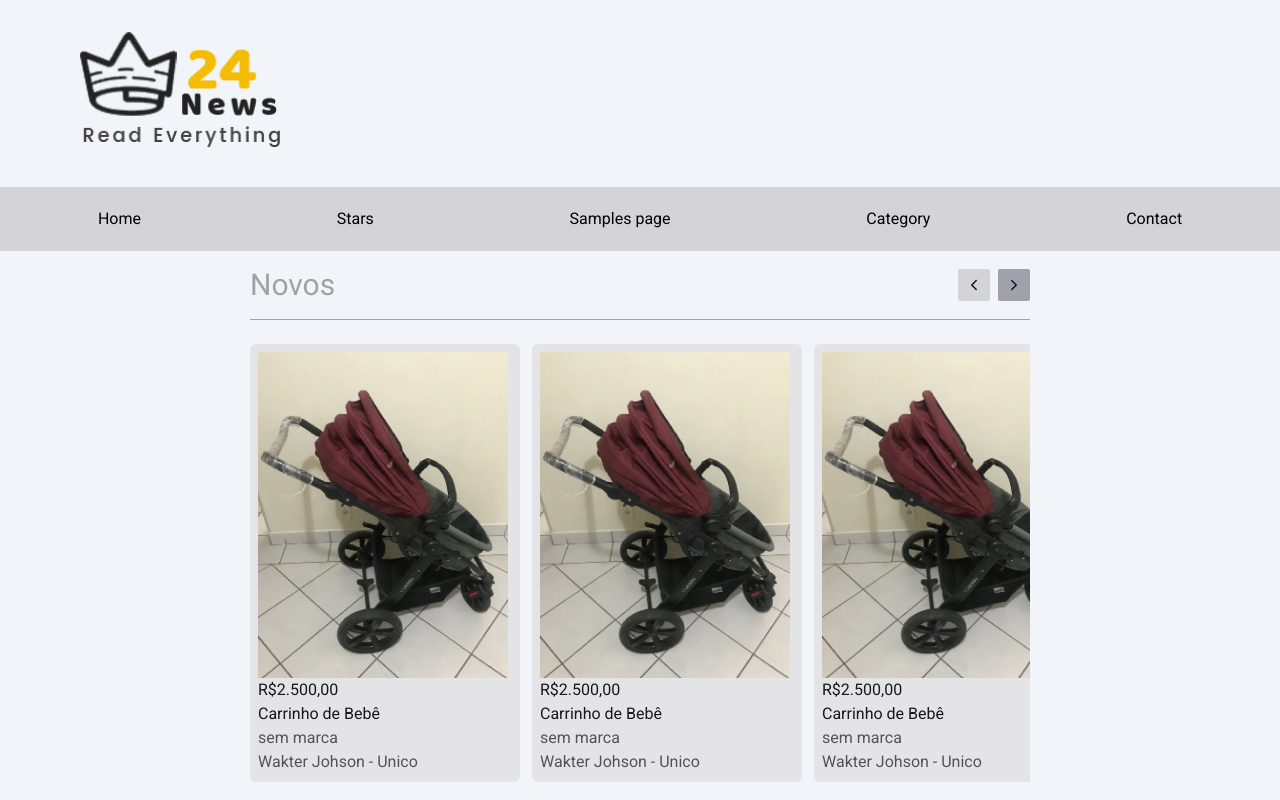
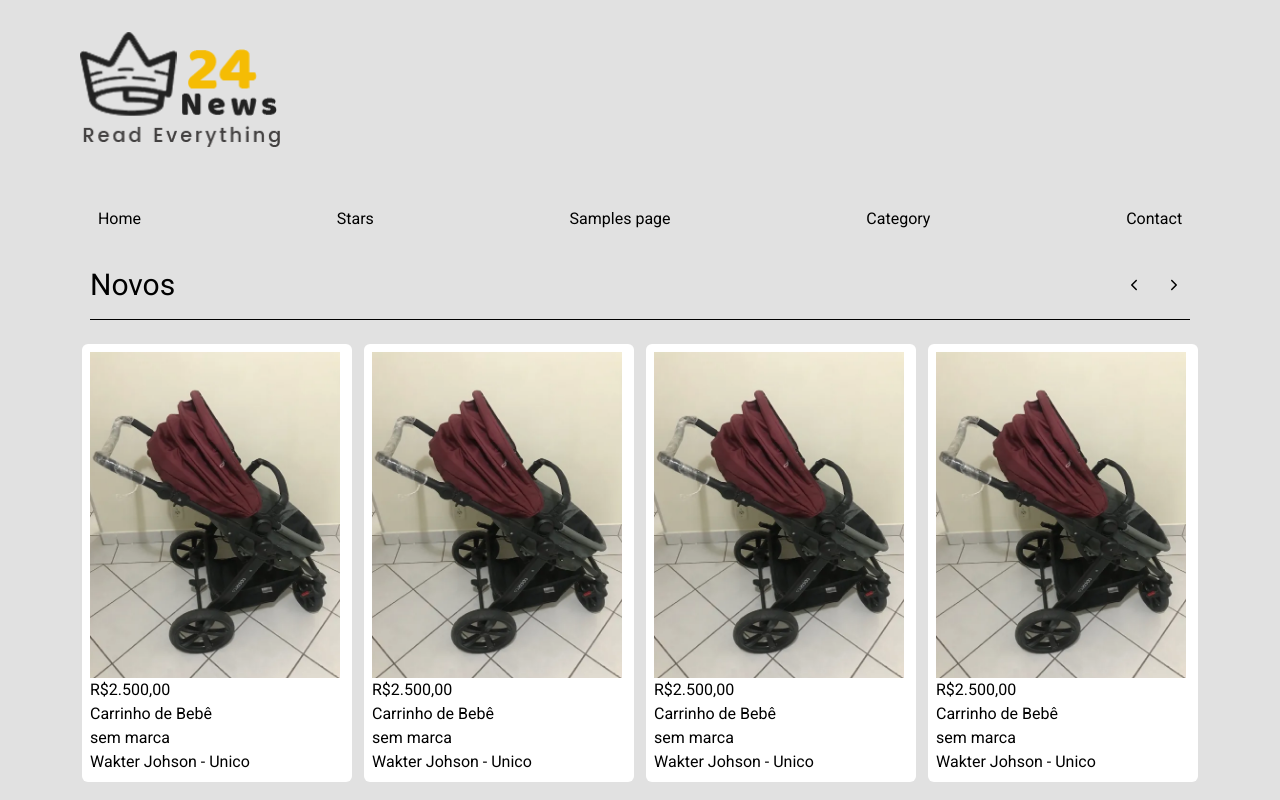
Before and after one commit to adventureandre/desapega-vendas, a Next.js app: page / in a window 1280 px wide. Built offline with nearby package versions, Linux system fonts and the light colour scheme.

Commit message:
fixed  zustand and  exemple use store of zustand

```diff
--- a/package.json
+++ b/package.json
@@ -28,7 +28,7 @@
     "eslint": "^8",
     "eslint-config-next": "14.2.3",
     "postcss": "^8",
-    "prisma": "^5",
+    "prisma": "^5.19.0",
     "tailwindcss": "^3",
     "typescript": "^5.4.5"
   }
--- a/src/app/(store)/(home)/page.tsx
+++ b/src/app/(store)/(home)/page.tsx
@@ -3,13 +3,8 @@ import Image from 'next/image'
 import logo from '@/images/logo.png'
 import carrinhoDeBb from '@/images/carinho-de-bb.png'
 import { IoIosArrowBack, IoIosArrowForward } from 'react-icons/io'
-import {
-  Carousel,
-  handleNextExternal,
-  handlePrevExternal,
-} from '@/components/carousel'
 
-export default function Home() {
+export default async function Home() {
   return (
     <>
       <header className="flex justify-between flex-col gap-2">
@@ -63,20 +58,18 @@ export default function Home() {
         </nav>
       </header>
       <main className="space-y-6 flex justify-center">
-        <section className="mx-[250px] space-y-6 min-w-[400px]">
+        <section className="max-w-[1100px] space-y-6 min-w-[400px]">
           <div className="py-4 border-b border-gray-400">
             <div className="flex justify-between items-center ">
               <h2 className="text-3xl text-zinc-400">Novos</h2>
               <div className="flex gap-2 ">
                 <button
-                  onClick={handlePrevExternal}
                   className="bg-zinc-300 text-gray-900 rounded-sm p-2 hover:bg-gray-500 hover:text-gray-200"
                   aria-label="Previous"
                 >
                   <IoIosArrowBack />
                 </button>
                 <button
-                  onClick={handleNextExternal}
                   className="bg-zinc-400 text-gray-900 rounded-sm p-2 hover:bg-gray-600 hover:text-gray-200"
                   aria-label="Next"
                 >
@@ -86,9 +79,12 @@ export default function Home() {
             </div>
           </div>
 
-          <div className="flex justify-center">
-            <Carousel>
-              <article className="p-2 rounded-md bg-zinc-200 min-h-[350px] min-w-[270px]">
+          <div className="flex justify-center gap-3">
+            {Array.from({ length: 4 }).map((_, i) => (
+              <article
+                key={i}
+                className="p-2 rounded-md bg-desapegaWhite min-h-[350px] min-w-[270px]"
+              >
                 <Image
                   className="w-[250px] h-[326px]"
                   src={carrinhoDeBb}
@@ -102,67 +98,7 @@ export default function Home() {
                 <p className="text-zinc-600">sem marca</p>
                 <p className="text-zinc-600">Wakter Johson - Unico</p>
               </article>
-
-              <article className="p-2 rounded-md bg-zinc-200 min-h-[350px] min-w-[270px]">
-                <Image
-                  className="w-[250px] h-[326px]"
-                  src={carrinhoDeBb}
-                  alt=""
-                  width={450}
-                />
-                <span className="text-zinc-900">R$2.500,00</span>
-                <h3 className="text-md text-zinc-900 text-left">
-                  Carrinho de Bebê
-                </h3>
-                <p className="text-zinc-600">sem marca</p>
-                <p className="text-zinc-600">Wakter Johson - Unico</p>
-              </article>
-
-              <article className="p-2 rounded-md bg-zinc-200 min-h-[350px] min-w-[270px]">
-                <Image
-                  className="w-[250px] h-[326px]"
-                  src={carrinhoDeBb}
-                  alt=""
-                  width={450}
-                />
-                <span className="text-zinc-900">R$2.500,00</span>
-                <h3 className="text-md text-zinc-900 text-left">
-                  Carrinho de Bebê
-                </h3>
-                <p className="text-zinc-600">sem marca</p>
-                <p className="text-zinc-600">Wakter Johson - Unico</p>
-              </article>
-
-              <article className="p-2 rounded-md bg-zinc-200 min-h-[350px] min-w-[270px]">
-                <Image
-                  className="w-[250px] h-[326px]"
-                  src={carrinhoDeBb}
-                  alt=""
-                  width={450}
-                />
-                <span className="text-zinc-900">R$2.500,00</span>
-                <h3 className="text-md text-zinc-900 text-left">
-                  Carrinho de Bebê
-                </h3>
-                <p className="text-zinc-600">sem marca</p>
-                <p className="text-zinc-600">Wakter Johson - Unico</p>
-              </article>
-
-              <article className="p-2 rounded-md bg-zinc-200 min-h-[350px] min-w-[270px]">
-                <Image
-                  className="w-[250px] h-[326px]"
-                  src={carrinhoDeBb}
-                  alt=""
-                  width={450}
-                />
-                <span className="text-zinc-900">R$2.500,00</span>
-                <h3 className="text-md text-zinc-900 text-left">
-                  Carrinho de Bebê
-                </h3>
-                <p className="text-zinc-600">sem marca</p>
-                <p className="text-zinc-600">Wakter Johson - Unico</p>
-              </article>
-            </Carousel>
+            ))}
           </div>
         </section>
       </main>
--- a/src/app/api/user/route.ts
+++ b/src/app/api/user/route.ts
@@ -1,7 +1,11 @@
-import { userStore } from '@/store/userStore'
+import { prisma } from '@/lib/prisma'
 import { NextResponse } from 'next/server'
 
 export async function GET() {
-  const allUsers = await userStore.getState().getAllUsers()
-  return NextResponse.json(allUsers)
+  try {
+    const allUsers = await prisma.user.findMany()
+    return NextResponse.json(allUsers)
+  } catch (error) {
+    return NextResponse.json({ error: 'Failed to fetch users' })
+  }
 }
--- a/src/app/layout.tsx
+++ b/src/app/layout.tsx
@@ -25,7 +25,7 @@ export default function RootLayout({
   return (
     <html lang="pt">
       <StyledJsxRegistry>
-        <body className={(roboto.className, 'bg-slate-100 text-black')}>
+        <body className={(roboto.className, 'bg-desapegaFundo text-black')}>
           {children}
         </body>
       </StyledJsxRegistry>
--- /dev/null
+++ b/src/app/teste/page.tsx
@@ -0,0 +1,23 @@
+'use client'
+import { useEffect } from 'react'
+import { userStore } from '@/store/userStore'
+
+export default function Teste() {
+  const { users, load } = userStore((store) => {
+    return {
+      users: store.users,
+      load: store.load,
+    }
+  })
+
+  useEffect(() => {
+    load()
+  }, [])
+
+  return (
+    <div>
+      <h1>Teste</h1>
+      <pre>{JSON.stringify(users, null, 2)}</pre>
+    </div>
+  )
+}
--- a/src/components/carousel/index.tsx
+++ /dev/null
@@ -1,76 +0,0 @@
-'use client'
-import { motion, useAnimation } from 'framer-motion'
-import React, {
-  ReactNode,
-  useCallback,
-  useEffect,
-  useRef,
-  useState,
-} from 'react'
-
-let handlePrevExternal: () => void
-let handleNextExternal: () => void
-
-interface CarouselProps {
-  children: ReactNode
-}
-
-export function Carousel({ children }: CarouselProps) {
-  const carousel = useRef<HTMLDivElement>(null)
-  const itemRef = useRef<HTMLElement>(null)
-
-  const [width, setWidth] = useState(0)
-  const [currentX, setCurrentX] = useState(0)
-  const [valueItemRef, setValueItemRef] = useState(0)
-
-  const controls = useAnimation()
-
-  const handlePrev = useCallback(() => {
-    setCurrentX((prev) => Math.min(prev + valueItemRef, 0))
-  }, [valueItemRef])
-
-  const handleNext = useCallback(() => {
-    setCurrentX((prev) => Math.max(prev - valueItemRef, -width))
-  }, [valueItemRef, width])
-
-  useEffect(() => {
-    controls.start({ x: currentX, transition: { duration: 0.8 } })
-  }, [currentX, controls])
-
-  useEffect(() => {
-    if (carousel.current) {
-      setWidth(carousel.current.scrollWidth - carousel.current.offsetWidth)
-    }
-
-    if (itemRef.current) {
-      setValueItemRef(itemRef.current.offsetWidth)
-    }
-
-    // Assign handlers to external variables
-    handlePrevExternal = handlePrev
-    handleNextExternal = handleNext
-  }, [width, valueItemRef, handlePrev, handleNext])
-
-  return (
-    <motion.div
-      ref={carousel}
-      className="carousel overflow-hidden"
-      whileTap={{ cursor: 'grabbing' }}
-    >
-      <motion.div
-        className="inner flex gap-3"
-        drag="x"
-        dragConstraints={{ right: 0, left: -width }}
-        initial={{ x: 0 }}
-        animate={controls}
-        transition={{ duration: 0.8 }}
-      >
-        {React.Children.map(children, (child) =>
-          React.cloneElement(child as React.ReactElement, { ref: itemRef }),
-        )}
-      </motion.div>
-    </motion.div>
-  )
-}
-
-export { handlePrevExternal, handleNextExternal }
--- a/src/store/userStore.ts
+++ b/src/store/userStore.ts
@@ -1,3 +1,4 @@
+import { api } from '@/lib/api'
 import { prisma } from '@/lib/prisma'
 import { create } from 'zustand'
 
@@ -10,14 +11,31 @@ interface User {
 }
 
 type UserStore = {
-  getAllUsers: () => Promise<User[]>
+  users: User[] | null
+  isLoading: boolean
+  load: () => Promise<void>
   findbyEmail: (email: string) => Promise<User | null>
 }
 
-export const userStore = create<UserStore>(() => ({
-  getAllUsers: async () => {
-    const allUsers = await prisma.user.findMany()
-    return allUsers
+export const userStore = create<UserStore>((set, get) => ({
+  // States
+  users: null,
+  isLoading: true,
+
+  // functions
+  load: async () => {
+    set({ isLoading: true })
+    try {
+      const response = await api('/user')
+      const allUsers: User[] = await response.json()
+
+      set({
+        users: allUsers,
+        isLoading: false,
+      })
+    } catch (error) {
+      console.error('Failed to fetch users:', error)
+    }
   },
 
   findbyEmail: async (email: string) => {
--- a/tailwind.config.ts
+++ b/tailwind.config.ts
@@ -7,6 +7,13 @@ const config: Config = {
     './src/app/**/*.{js,ts,jsx,tsx,mdx}',
   ],
   theme: {
+    colors: {
+      desapegaFundo: '#e1e1e1',
+      desapegaWhite: 'white',
+      desapegaYellow: '#ff7e3b',
+      desapegaRed: '#e81a5d',
+      desapegaBlue: '#00a8fb',
+    },
     extend: {
       fontSize: {
         zero: '0',
```
Also changed, not shown: 1 other file (tests, documents, lock files or other folders).
